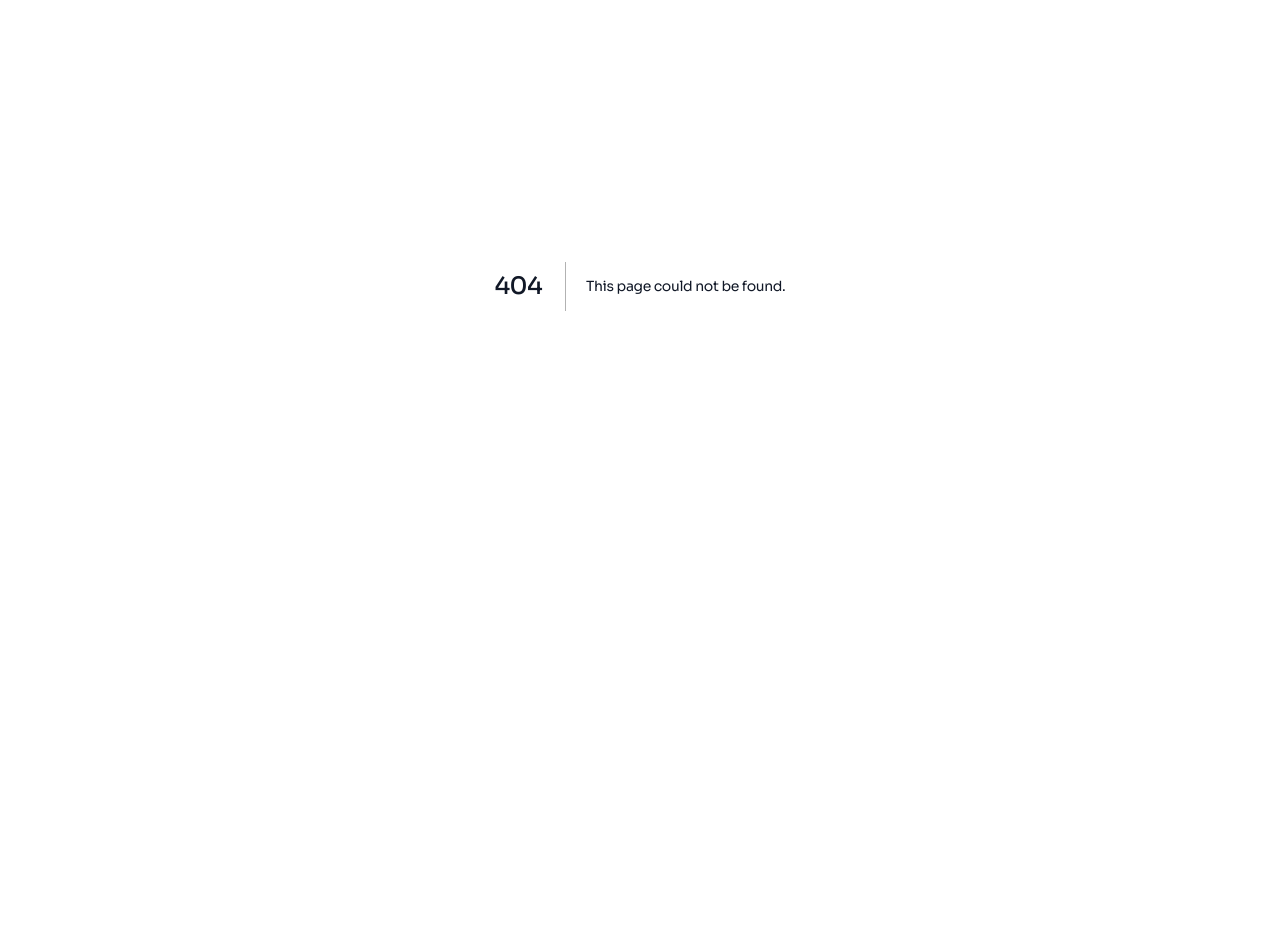
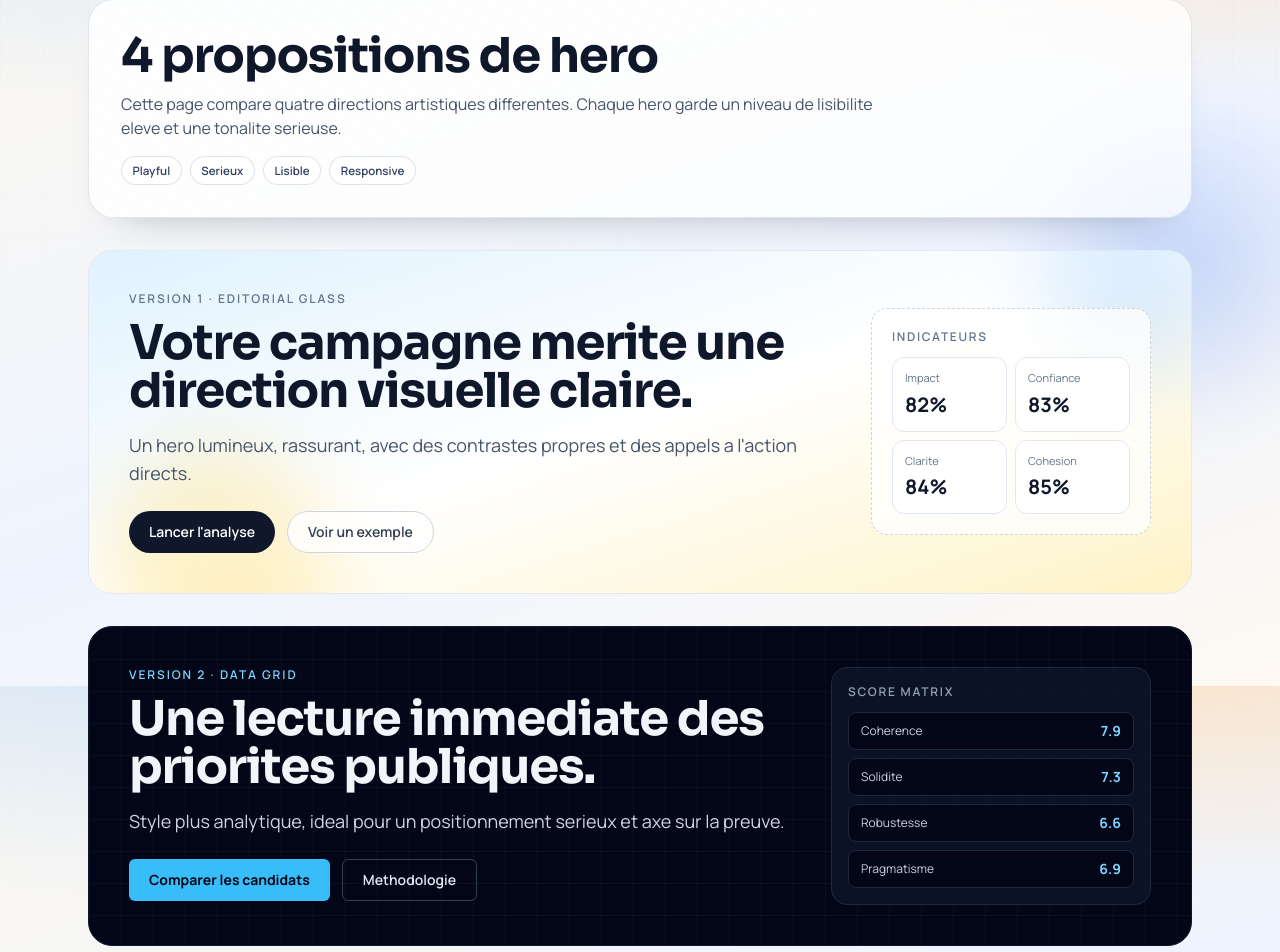
Before and after one commit to Liftof/paris-2026-ia, a Next.js app: page /hero in a window 1280 px wide. Before the commit this address had no page. Shown: the part 114-1066 px from the top of the page. Before the commit the page ends 800 px from the top, so only its background shows below. Built offline with nearby package versions, Linux system fonts and the light colour scheme.

Commit message:
feat(hero): add 4 hero style concepts page
Co-Authored-By: OpenAI Codex <noreply@openai.com>

```diff
--- /dev/null
+++ b/app/hero/page.tsx
@@ -0,0 +1,165 @@
+import Link from 'next/link'
+
+const badges = ['Playful', 'Serieux', 'Lisible', 'Responsive']
+
+export default function HeroShowcasePage() {
+  return (
+    <div className="site-shell min-h-screen">
+      <header className="site-nav sticky top-0 z-50">
+        <div className="max-w-6xl mx-auto px-4 sm:px-6 h-16 flex items-center justify-between">
+          <Link href="/" className="text-sm font-semibold text-slate-700 hover:text-slate-900">
+            ← Retour accueil
+          </Link>
+          <span className="kicker">/hero</span>
+        </div>
+      </header>
+
+      <main className="max-w-6xl mx-auto px-4 sm:px-6 py-8 sm:py-12">
+        <div className="hero-panel p-6 sm:p-8 mb-8">
+          <h1 className="text-3xl sm:text-5xl font-bold text-slate-900">4 propositions de hero</h1>
+          <p className="text-slate-600 mt-3 max-w-3xl">
+            Cette page compare quatre directions artistiques differentes. Chaque hero garde un niveau de lisibilite eleve
+            et une tonalite serieuse.
+          </p>
+          <div className="flex flex-wrap gap-2 mt-4">
+            {badges.map((badge) => (
+              <span key={badge} className="soft-chip">
+                {badge}
+              </span>
+            ))}
+          </div>
+        </div>
+
+        <div className="space-y-6 sm:space-y-8">
+          <section className="relative overflow-hidden rounded-3xl border border-slate-200 bg-gradient-to-br from-sky-100 via-white to-amber-100 p-6 sm:p-10">
+            <div className="absolute -top-16 -right-10 w-48 h-48 rounded-full bg-blue-300/30 blur-2xl" />
+            <div className="absolute -bottom-20 left-4 w-56 h-56 rounded-full bg-amber-300/30 blur-2xl" />
+            <div className="relative grid lg:grid-cols-[1fr_280px] gap-8 items-center">
+              <div>
+                <p className="text-xs uppercase tracking-[0.16em] text-slate-500 font-semibold">Version 1 · Editorial Glass</p>
+                <h2 className="text-3xl sm:text-5xl font-bold text-slate-900 mt-3 leading-tight">
+                  Votre campagne merite une direction visuelle claire.
+                </h2>
+                <p className="text-slate-600 mt-4 text-base sm:text-lg max-w-2xl">
+                  Un hero lumineux, rassurant, avec des contrastes propres et des appels a l&apos;action directs.
+                </p>
+                <div className="flex flex-wrap gap-3 mt-6">
+                  <button className="px-5 py-2.5 rounded-full bg-slate-900 text-white text-sm font-semibold hover:bg-slate-700 transition-colors">
+                    Lancer l&apos;analyse
+                  </button>
+                  <button className="px-5 py-2.5 rounded-full border border-slate-300 bg-white/80 text-slate-700 text-sm font-semibold hover:bg-white transition-colors">
+                    Voir un exemple
+                  </button>
+                </div>
+              </div>
+              <div className="playful-dash bg-white/75 p-4 sm:p-5">
+                <p className="text-xs uppercase tracking-[0.14em] text-slate-500 font-semibold mb-3">Indicateurs</p>
+                <div className="grid grid-cols-2 gap-2">
+                  {['Impact', 'Confiance', 'Clarite', 'Cohesion'].map((item, index) => (
+                    <div key={item} className="rounded-xl bg-white border border-slate-200 p-3">
+                      <div className="text-[11px] text-slate-500">{item}</div>
+                      <div className="text-xl font-bold text-slate-900 mt-1">{82 + index}%</div>
+                    </div>
+                  ))}
+                </div>
+              </div>
+            </div>
+          </section>
+
+          <section className="relative overflow-hidden rounded-3xl border border-slate-900 bg-slate-950 text-slate-100 p-6 sm:p-10">
+            <div className="absolute inset-0 opacity-20" style={{ backgroundImage: 'linear-gradient(rgba(148,163,184,0.3) 1px, transparent 1px), linear-gradient(90deg, rgba(148,163,184,0.3) 1px, transparent 1px)', backgroundSize: '32px 32px' }} />
+            <div className="relative grid lg:grid-cols-[1fr_320px] gap-8 items-start">
+              <div>
+                <p className="text-xs uppercase tracking-[0.16em] text-sky-300 font-semibold">Version 2 · Data Grid</p>
+                <h2 className="text-3xl sm:text-5xl font-bold mt-3 leading-tight">
+                  Une lecture immediate des priorites publiques.
+                </h2>
+                <p className="text-slate-300 mt-4 text-base sm:text-lg max-w-2xl">
+                  Style plus analytique, ideal pour un positionnement serieux et axe sur la preuve.
+                </p>
+                <div className="flex flex-wrap gap-3 mt-6">
+                  <button className="px-5 py-2.5 rounded-md bg-sky-400 text-slate-950 text-sm font-bold hover:bg-sky-300 transition-colors">
+                    Comparer les candidats
+                  </button>
+                  <button className="px-5 py-2.5 rounded-md border border-slate-700 text-slate-200 text-sm font-semibold hover:bg-slate-900 transition-colors">
+                    Methodologie
+                  </button>
+                </div>
+              </div>
+              <div className="rounded-2xl border border-slate-800 bg-slate-900/70 p-4">
+                <p className="text-xs uppercase tracking-[0.14em] text-slate-400 font-semibold mb-3">Score matrix</p>
+                <div className="space-y-2">
+                  {[
+                    ['Coherence', '7.9'],
+                    ['Solidite', '7.3'],
+                    ['Robustesse', '6.6'],
+                    ['Pragmatisme', '6.9'],
+                  ].map(([label, score]) => (
+                    <div key={label} className="flex items-center justify-between rounded-lg border border-slate-800 bg-slate-950 px-3 py-2">
+                      <span className="text-xs text-slate-300">{label}</span>
+                      <span className="text-sm font-bold text-sky-300">{score}</span>
+                    </div>
+                  ))}
+                </div>
+              </div>
+            </div>
+          </section>
+
+          <section className="relative overflow-hidden rounded-3xl border border-orange-200 bg-gradient-to-br from-orange-50 via-rose-50 to-yellow-50 p-6 sm:p-10">
+            <div className="absolute top-5 right-5 w-24 h-24 rounded-2xl border-4 border-orange-300/50 rotate-12" />
+            <div className="absolute bottom-8 left-8 w-20 h-20 rounded-full bg-rose-300/40" />
+            <div className="relative max-w-4xl">
+              <p className="text-xs uppercase tracking-[0.16em] text-orange-700 font-semibold">Version 3 · Campaign Poster</p>
+              <h2 className="text-3xl sm:text-6xl font-extrabold text-slate-900 mt-3 leading-[1.02]">
+                Donnez une voix forte
+                <br />
+                a votre vision de Paris.
+              </h2>
+              <p className="text-slate-700 mt-4 text-base sm:text-lg max-w-2xl">
+                Hero plus expressif, parfait pour capter vite l&apos;attention sans perdre la clarté du message.
+              </p>
+              <div className="mt-6 flex flex-wrap items-center gap-3">
+                <button className="px-6 py-3 rounded-full bg-orange-600 text-white text-sm font-bold hover:bg-orange-500 transition-colors">
+                  Decouvrir la demo
+                </button>
+                <span className="text-sm text-slate-600">Disponible desktop et mobile</span>
+              </div>
+            </div>
+          </section>
+
+          <section className="relative overflow-hidden rounded-3xl border border-teal-100 bg-white p-6 sm:p-10">
+            <div className="absolute right-0 top-0 w-1/2 h-full bg-gradient-to-l from-teal-50 to-transparent" />
+            <div className="relative grid lg:grid-cols-[1fr_280px] gap-8 items-center">
+              <div>
+                <p className="text-xs uppercase tracking-[0.16em] text-teal-700 font-semibold">Version 4 · Premium Minimal</p>
+                <h2 className="text-3xl sm:text-5xl font-semibold text-slate-900 mt-3 leading-tight">
+                  Sobriete, rythme, precision.
+                </h2>
+                <p className="text-slate-600 mt-4 text-base sm:text-lg max-w-2xl">
+                  Direction epuree qui met le texte au centre, avec des accents discrets pour garder une touche playfull.
+                </p>
+                <div className="mt-6 flex flex-wrap gap-3">
+                  <button className="px-5 py-2.5 rounded-lg bg-teal-700 text-white text-sm font-semibold hover:bg-teal-600 transition-colors">
+                    Commencer
+                  </button>
+                  <button className="px-5 py-2.5 rounded-lg border border-slate-300 text-slate-700 text-sm font-semibold hover:bg-slate-50 transition-colors">
+                    En savoir plus
+                  </button>
+                </div>
+              </div>
+              <div className="rounded-2xl border border-teal-100 bg-teal-50/70 p-5">
+                <p className="text-xs uppercase tracking-[0.14em] text-teal-800 font-semibold">Checklist</p>
+                <ul className="mt-3 space-y-2 text-sm text-slate-700">
+                  <li>Typographie lisible</li>
+                  <li>Contraste AA</li>
+                  <li>CTA principal visible</li>
+                  <li>Structure mobile first</li>
+                </ul>
+              </div>
+            </div>
+          </section>
+        </div>
+      </main>
+    </div>
+  )
+}
```
